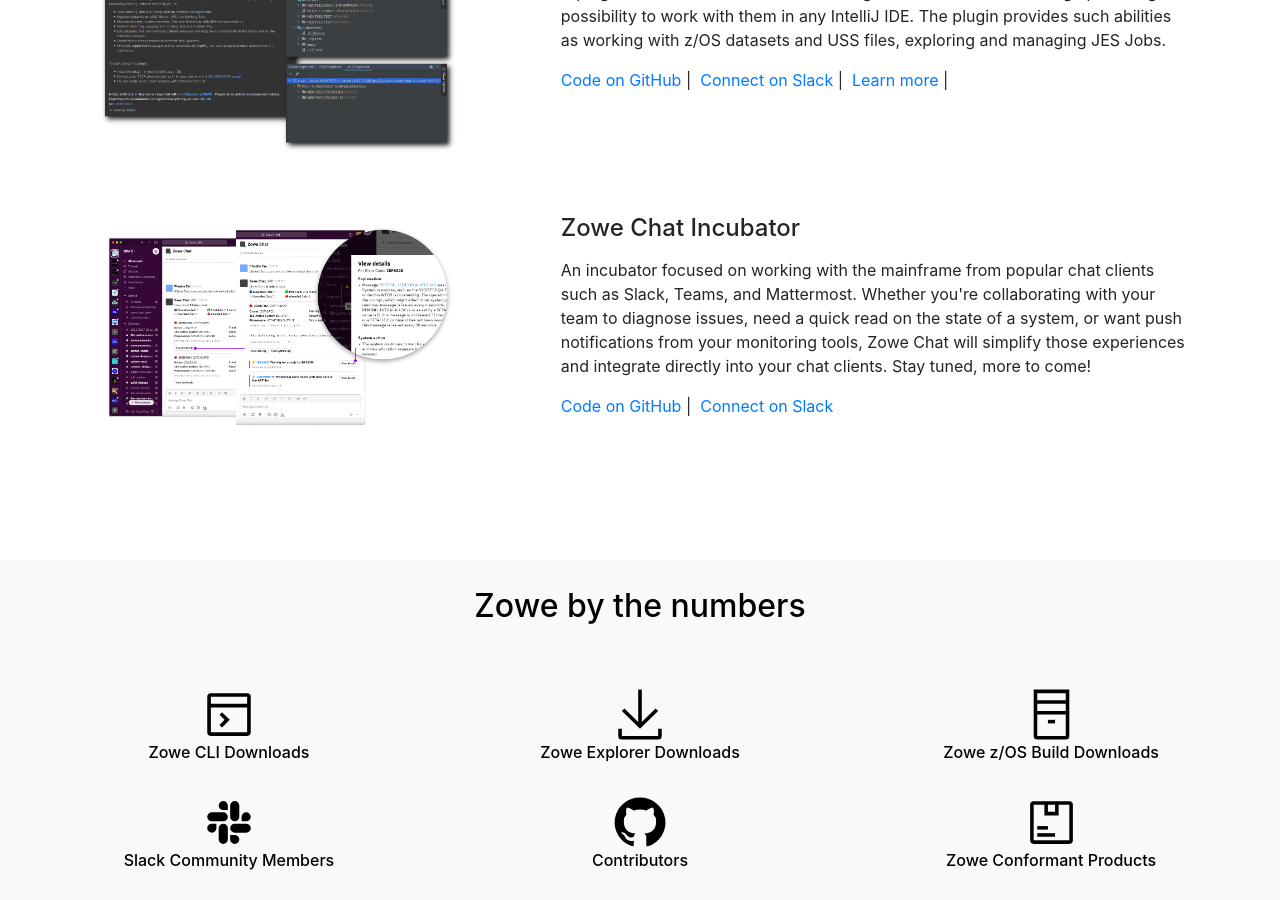
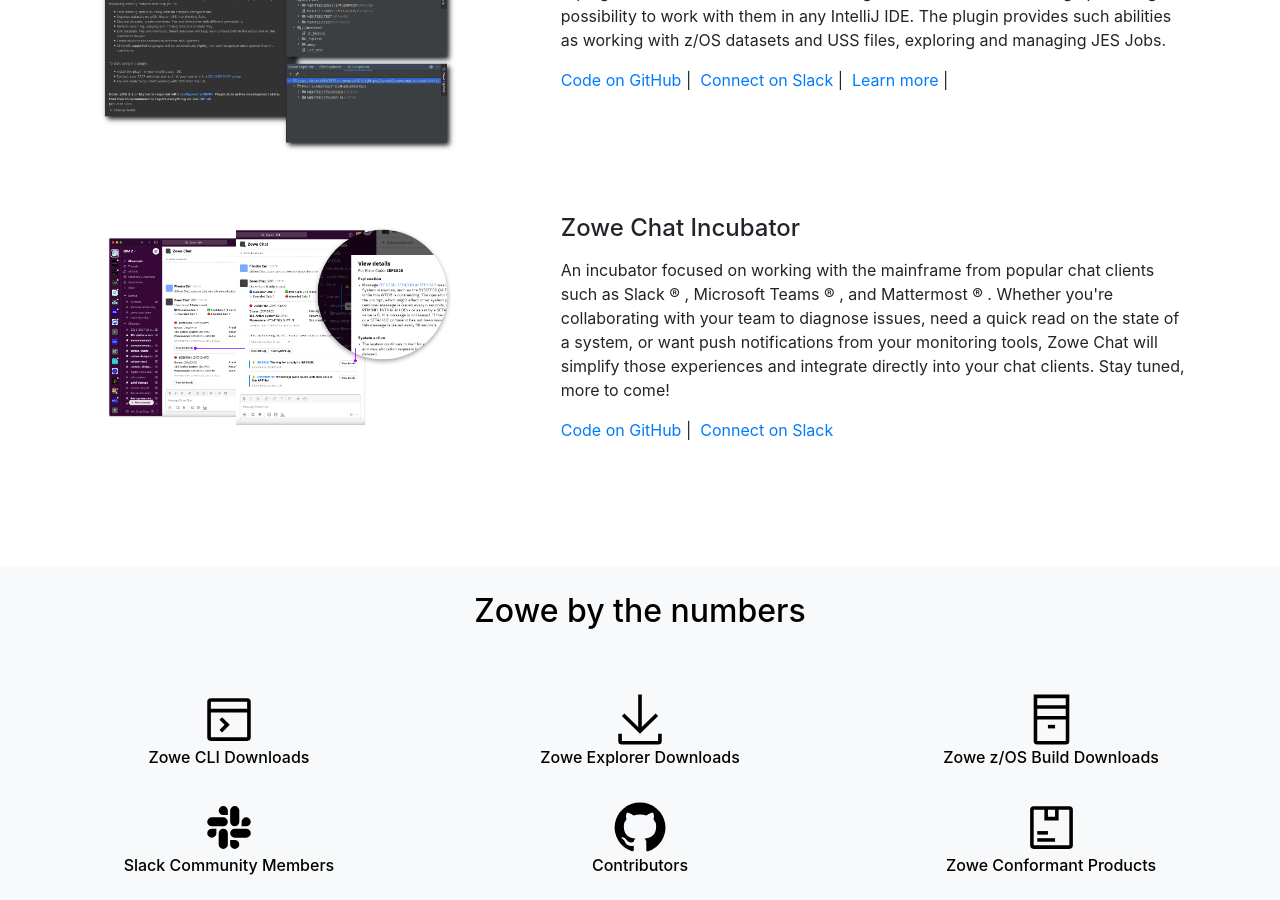
Before and after one commit to zowe/zowe.github.io, a Jekyll site: the page built from index.md, in a window 1280 px wide and 900 px high, scrolled down 5460 px. Built offline with Jekyll 4.4.1, drawn with Linux system fonts in a browser that asks for light colours; our own code applies the rules of GitHub Pages for plain Markdown files; some of the changed lines change nothing that is shown; some of the changed text lies outside the part shown.

Commit message:
(r) symbols  IntelliJ, Teams, Slack and Mattermost
Signed-off-by: Joe-Winchester <winchest@uk.ibm.com>

```diff
--- a/index.md
+++ b/index.md
@@ -117,7 +117,7 @@
       </a>
       <a href="#intellij-intro" class="card-link">
       <svg width="1em" height="1em" viewBox="0 0 16 16" class="bi bi-arrow-right-circle" fill="currentColor" xmlns="http://www.w3.org/2000/svg"> <path fill-rule="evenodd" d="M8 15A7 7 0 1 0 8 1a7 7 0 0 0 0 14zm0 1A8 8 0 1 0 8 0a8 8 0 0 0 0 16z"/> <path fill-rule="evenodd" d="M7.646 11.354a.5.5 0 0 1 0-.708L10.293 8 7.646 5.354a.5.5 0 1 1 .708-.708l3 3a.5.5 0 0 1 0 .708l-3 3a.5.5 0 0 1-.708 0z"/> <path fill-rule="evenodd" d="M4.5 8a.5.5 0 0 1 .5-.5h5a.5.5 0 0 1 0 1H5a.5.5 0 0 1-.5-.5z"/></svg>
-      Zowe IntelliJ Plugin - Incubator
+      Zowe IntelliJ &#x00AE; Plugin - Incubator
       </a>
       <a href="#chat-intro" class="card-link">
       <svg width="1em" height="1em" viewBox="0 0 16 16" class="bi bi-arrow-right-circle" fill="currentColor" xmlns="http://www.w3.org/2000/svg"> <path fill-rule="evenodd" d="M8 15A7 7 0 1 0 8 1a7 7 0 0 0 0 14zm0 1A8 8 0 1 0 8 0a8 8 0 0 0 0 16z"/> <path fill-rule="evenodd" d="M7.646 11.354a.5.5 0 0 1 0-.708L10.293 8 7.646 5.354a.5.5 0 1 1 .708-.708l3 3a.5.5 0 0 1 0 .708l-3 3a.5.5 0 0 1-.708 0z"/> <path fill-rule="evenodd" d="M4.5 8a.5.5 0 0 1 .5-.5h5a.5.5 0 0 1 0 1H5a.5.5 0 0 1-.5-.5z"/></svg>
@@ -347,7 +347,7 @@
       </div>
       <div class="col-md-7 col-sm order-first order-sm-last">
         <a id="chat-intro"><h4>Zowe Chat Incubator</h4></a>
-        <p style="margin: 1rem auto">An incubator focused on working with the mainframe from popular chat clients such as Slack, Teams, and Mattermost. Whether you're collaborating with your team to diagnose issues, need a quick read on the state of a system, or want push notifications from your monitoring tools, Zowe Chat will simplify those experiences and integrate directly into your chat clients. Stay tuned, more to come!
+        <p style="margin: 1rem auto">An incubator focused on working with the mainframe from popular chat clients such as Slack &#x00AE; , Microsoft Teams &#x00AE; , and Mattermost &#x00AE; . Whether you're collaborating with your team to diagnose issues, need a quick read on the state of a system, or want push notifications from your monitoring tools, Zowe Chat will simplify those experiences and integrate directly into your chat clients. Stay tuned, more to come!
         </p>
           <p>
             <a href="{{ site.chat_github_url }}">Code on GitHub</a>&nbsp;|&nbsp;
```
